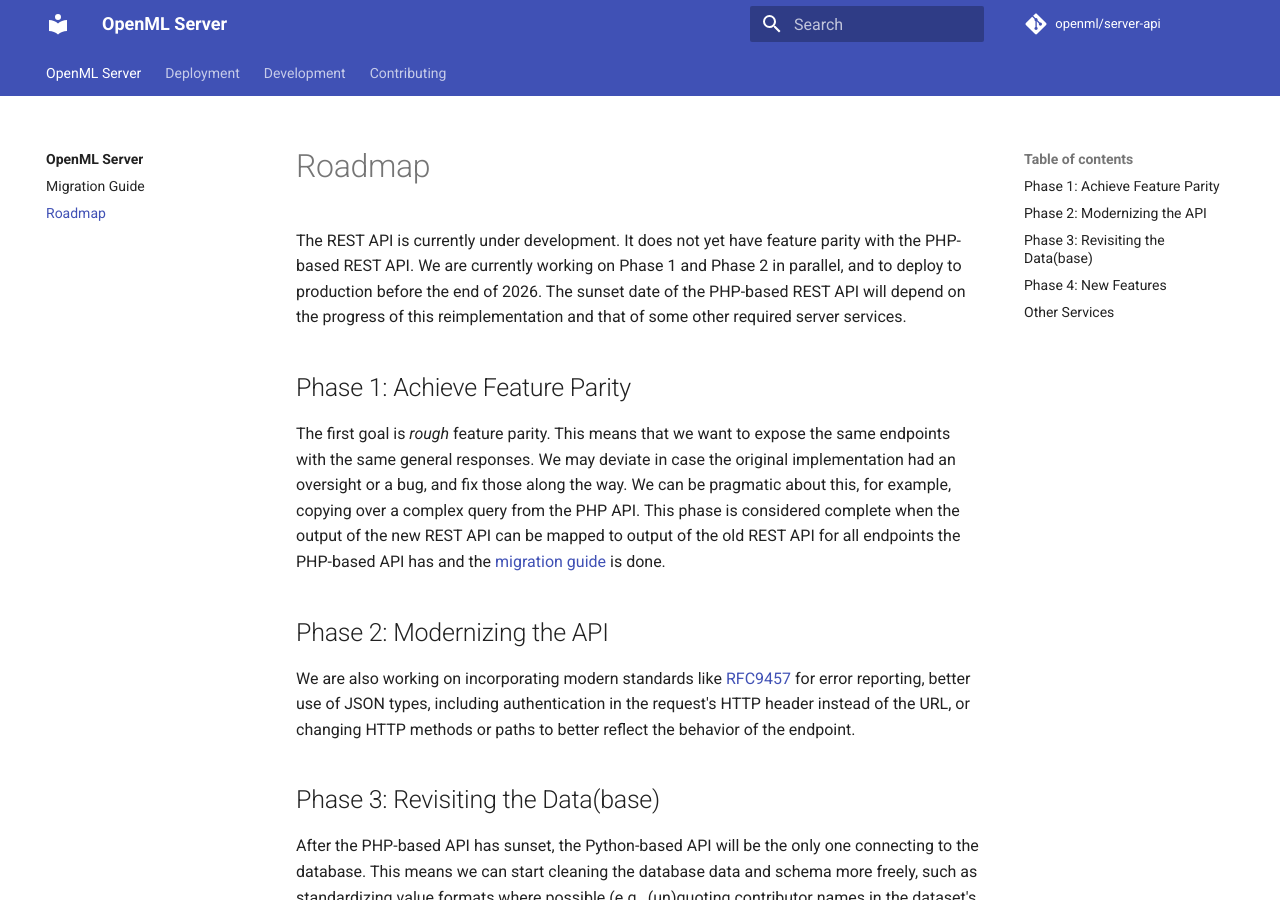
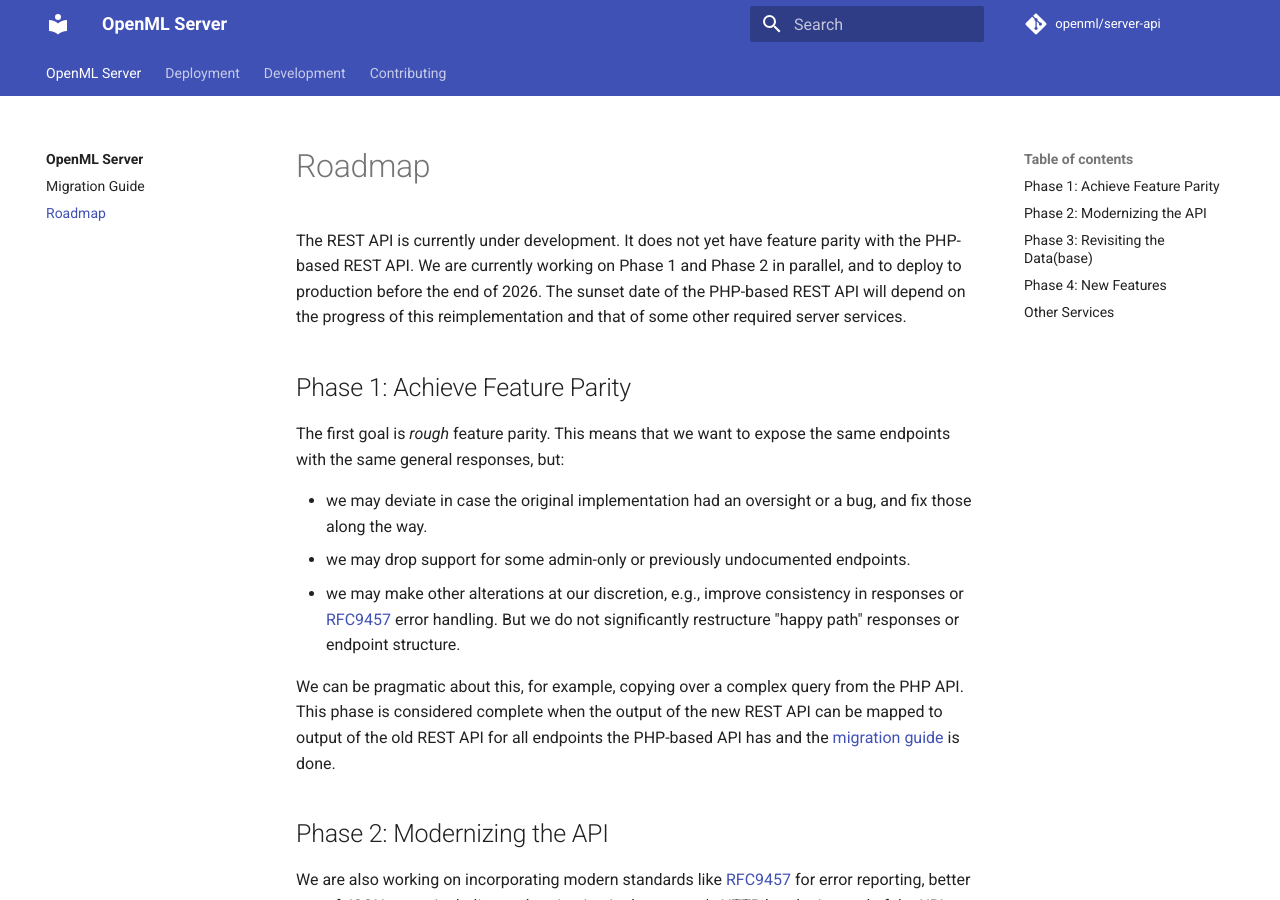
Before and after one commit to openml/server-api, an MkDocs documentation site: the page built from docs/roadmap.md, in a window 1280 px wide and 900 px high. Built offline with MkDocs 1.6.1 and Material for MkDocs 9.7.7, drawn with Linux system fonts in a browser that asks for light colours; comment, search, counter and statistics services are not loaded; some of the changed text lies outside the part shown.

Commit message:
Be slightly more specific about the changes we make

```diff
--- a/docs/roadmap.md
+++ b/docs/roadmap.md
@@ -6,8 +6,12 @@ The sunset date of the PHP-based REST API will depend on the progress of this re
 ## Phase 1: Achieve Feature Parity
 
 The first goal is _rough_ feature parity.
-This means that we want to expose the same endpoints with the same general responses.
-We may deviate in case the original implementation had an oversight or a bug, and fix those along the way.
+This means that we want to expose the same endpoints with the same general responses, but:
+
+- we may deviate in case the original implementation had an oversight or a bug, and fix those along the way.
+- we may drop support for some admin-only or previously undocumented endpoints.
+- we may make other alterations at our discretion, e.g., improve consistency in responses or [RFC9457](https://www.rfc-editor.org/rfc/rfc9457.html) error handling. But we do not significantly restructure "happy path" responses or endpoint structure.
+
 We can be pragmatic about this, for example, copying over a complex query from the PHP API.
 This phase is considered complete when the output of the new REST API can be mapped to output of the old REST API for all endpoints the PHP-based API has and the [migration guide](migration.md) is done.
 
@@ -15,6 +19,7 @@ This phase is considered complete when the output of the new REST API can be map
 ## Phase 2: Modernizing the API
 
 We are also working on incorporating modern standards like [RFC9457](https://www.rfc-editor.org/rfc/rfc9457.html) for error reporting, better use of JSON types, including authentication in the request's HTTP header instead of the URL, or changing HTTP methods or paths to better reflect the behavior of the endpoint.
+We may also consider schema changes to responses to improve e.g., usability or performance.
 
 ## Phase 3: Revisiting the Data(base)
 
```
